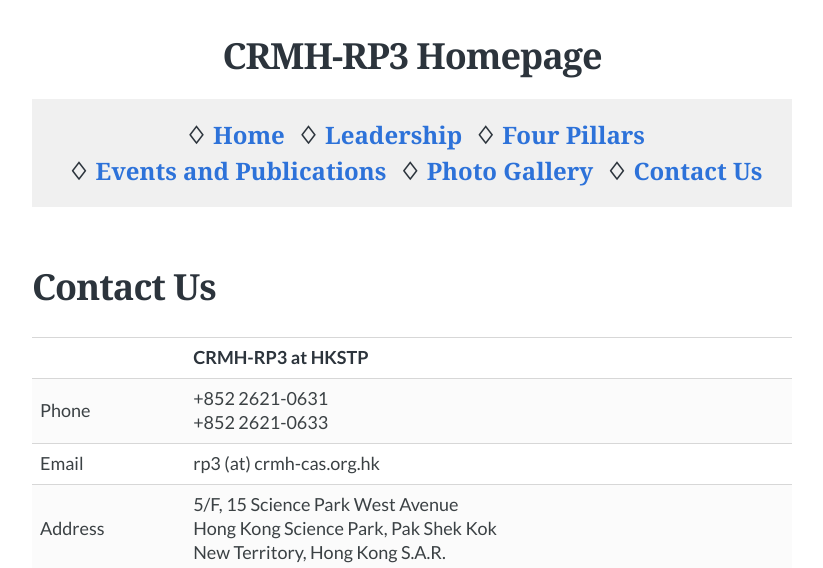
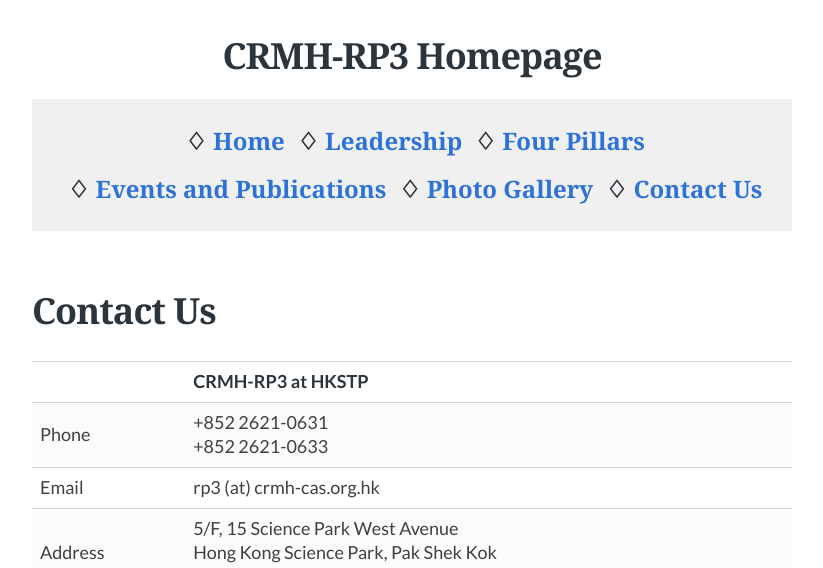
Before and after one commit to crmh-rp3/crmh-rp3.github.io, a Jekyll site: the page built from contact.md, in a window 1280 px wide. Shown: the top 568 px of the page, without its empty margins (228-1051 px from the left). Built offline with Jekyll 4.4.1, drawn with Linux system fonts in a browser that asks for light colours.

Commit message:
Update header.html

```diff
--- a/_includes/header.html
+++ b/_includes/header.html
@@ -2,7 +2,7 @@
 </h1>
 
 <div style="background:#f0f0f0; padding: 1em 0 1em;">
-<h3 style="text-align: center; margin: 0; line-height: 1.5;">
+<h3 style="text-align: center; margin: 0; line-height: 2;">
     {% for item in site.navigation %}
     {% assign current = nil %}
     {% if page.url == item.url %}
```
